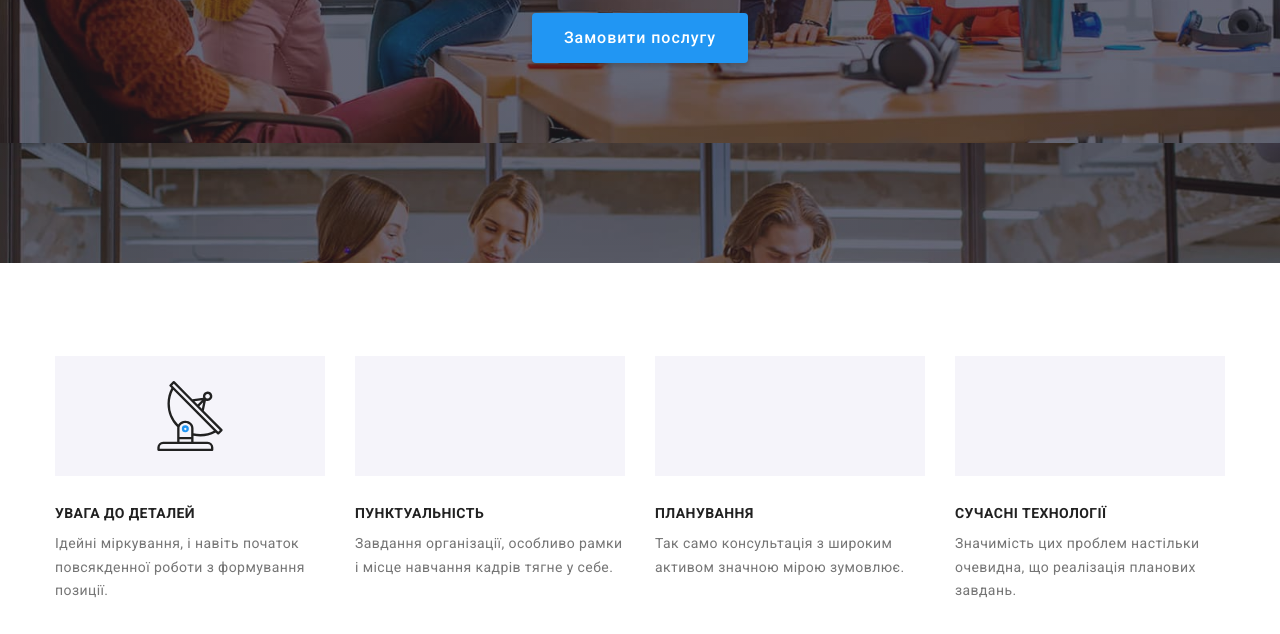
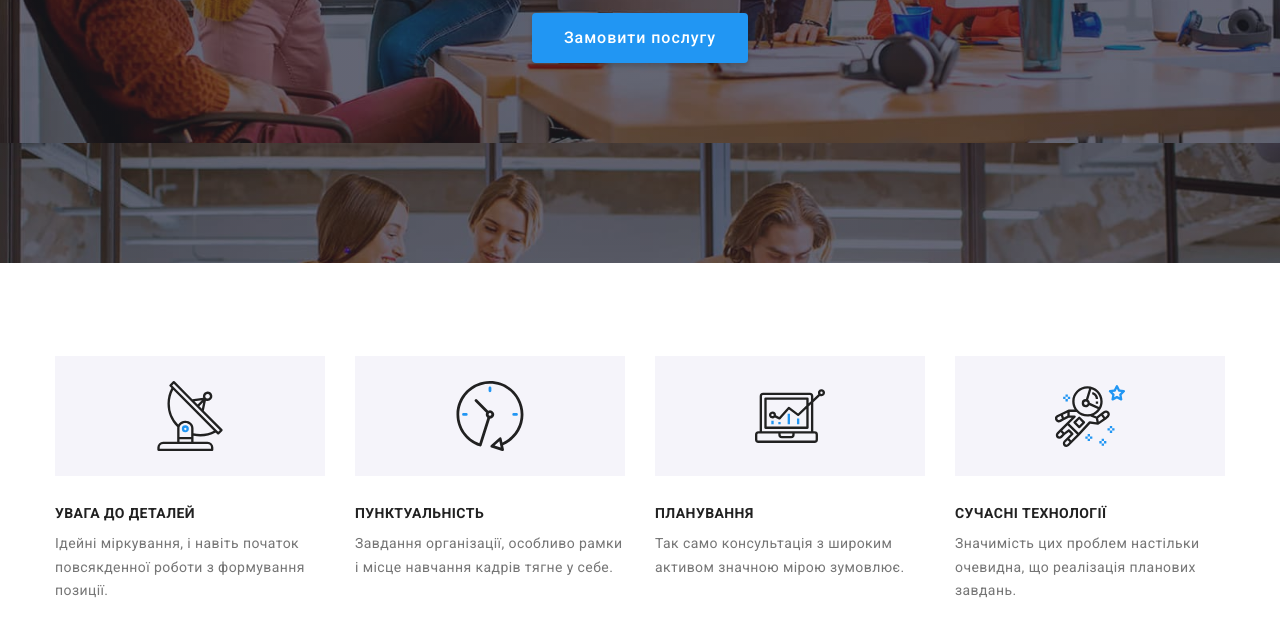
Before and after one commit to Vallyblink/goit-markup-hw-04, a plain HTML site: page index.html in a window 1280 px wide. Shown: the part 418-1052 px from the top of the page. Drawn offline with nearby package versions, Linux system fonts and the light colour scheme; the site is published under a folder, as on GitHub Pages, so addresses that start at the root find nothing.

Commit message:
Update index.html

```diff
--- a/index.html
+++ b/index.html
@@ -84,7 +84,7 @@
                     <li>
                         <div class="icon-div">
                             <svg class="benefits-icon" width="70px" height="70px">
-                                <use href="/images/icons.svg#icon-clock1"></use>
+                                <use href="./images/icons.svg#icon-clock1"></use>
                             </svg>
                         </div>
                         <h3 class="column-title">Пунктуальність</h3>
@@ -94,7 +94,7 @@
                     <li>
                         <div class="icon-div">
                             <svg class="benefits-icon" width="70px" height="70px">
-                                <use href="/images/icons.svg#icon-diagram-1"></use>
+                                <use href="./images/icons.svg#icon-diagram-1"></use>
                             </svg>
                         </div>
                          <h3 class="column-title">Планування</h3>
@@ -104,7 +104,7 @@
                     <li>
                         <div class="icon-div">
                             <svg class="benefits-icon" width="70px" height="70px">
-                                <use href="/images/icons.svg#icon-astronaut1"></use>
+                                <use href="./images/icons.svg#icon-astronaut1"></use>
                             </svg>
                         </div>
                         <h3 class="column-title">Сучасні технології</h3>
```
